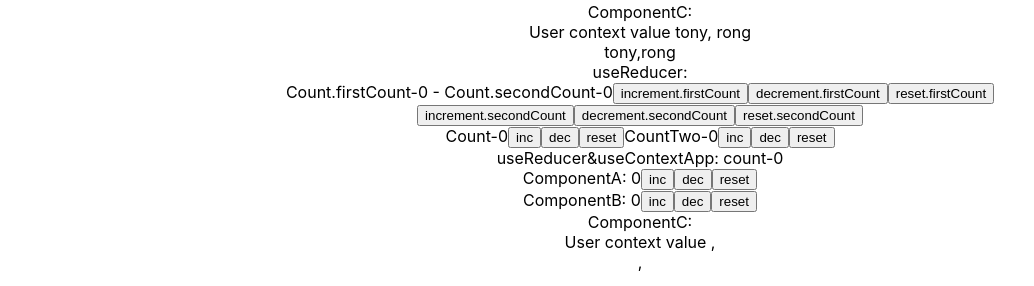
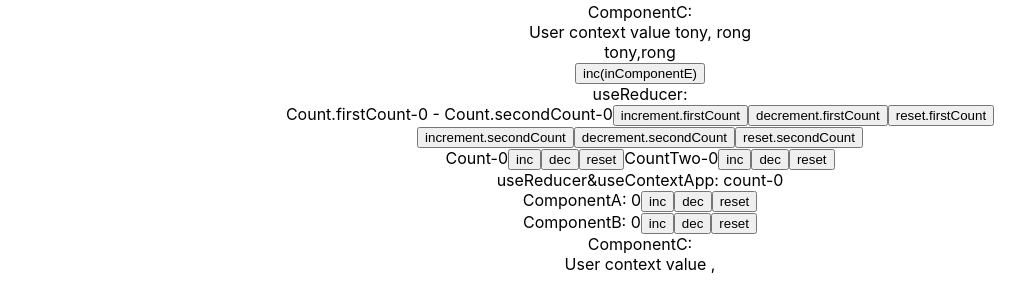
Before and after one commit to tonytigerrong/ReactHookDemo, a React (Create React App) app: page / in a window 1280 px wide. Shown: the part 569-855 px from the top of the page, without its empty margins (0-1034 px from the left). Built offline with nearby package versions, Linux system fonts and the light colour scheme; no server answers.

Commit message:
22 useReducer & useContext      App         - A         - B         - C              - E (invoke dispatch define in A )

```diff
--- a/src/components/ComponentE.js
+++ b/src/components/ComponentE.js
@@ -1,10 +1,16 @@
-import React from 'react'
+import React,{useContext} from 'react'
 import ComponentF from './ComponentF'
+import { CountContext } from '../App'
 
 export default function ComponentE() {
+    const countContext = useContext(CountContext);
+
     return (
         <div>
             <ComponentF />
+            <button onClick={()=>{
+                countContext.countDispatch('inc')
+            }}>inc(inComponentE)</button>
         </div>
     )
 }
```
